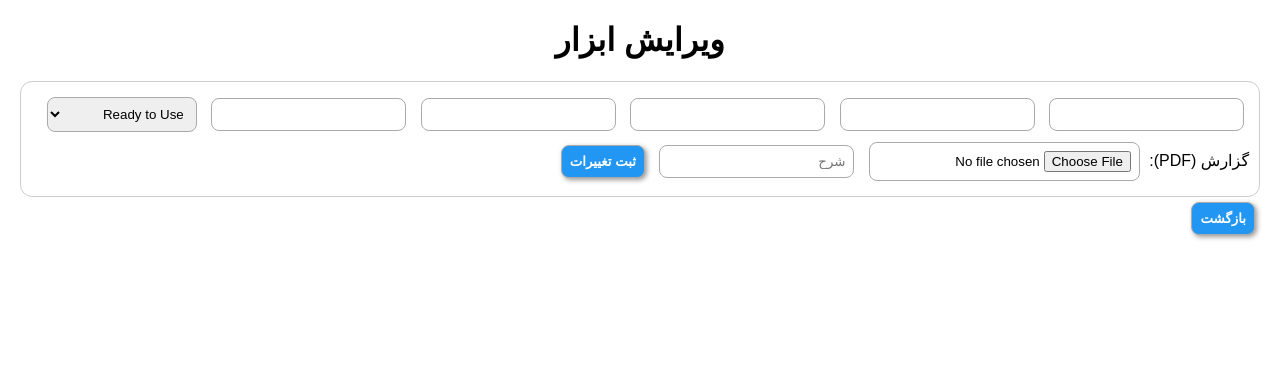
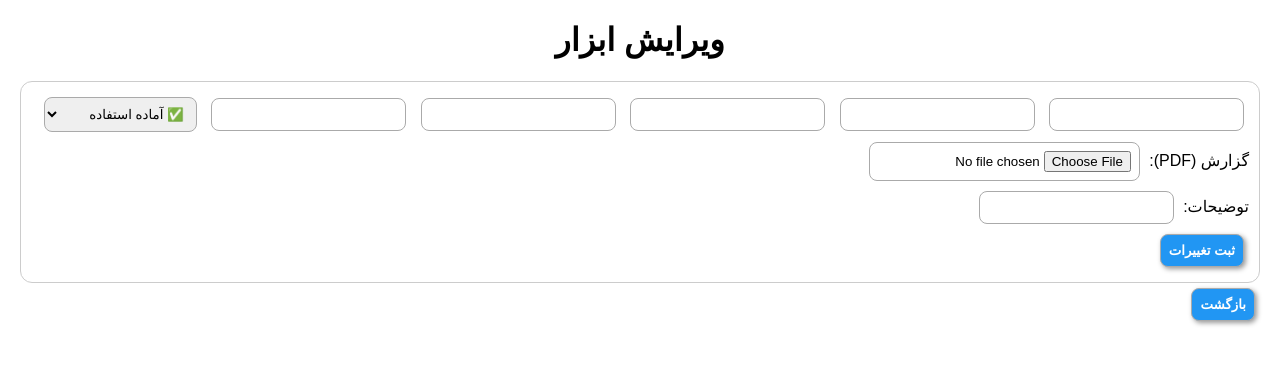
Before and after one commit to javadrad/Inventory-app-final, a Flask app: page /edit/1 in a window 1280 px wide. Shown: the top 365 px of the page. Run offline with Flask 3, Linux system fonts and the light colour scheme; data that the repository does not hold is empty.

Commit message:
Update edit.html

```diff
--- a/templates/edit.html
+++ b/templates/edit.html
@@ -4,7 +4,7 @@
     <meta charset="UTF-8">
     <title>ویرایش ابزار</title>
     <style>
-        body { font-family: Arial, sans-serif; direction: rtl; margin: 20px; }
+        body { font-family: "B Nazanin", Arial, sans-serif; direction: rtl; margin: 20px; }
         h1 { text-align: center; font-weight: bold; }
         form { padding: 10px; border: 1px solid #ccc; border-radius: 12px; }
         input, select, button { margin: 5px; padding: 8px; border-radius: 8px; border: 1px solid #aaa; }
@@ -20,16 +20,19 @@
         <input type="text" name="thread_type" value="{{ item[4] }}">
         <input type="text" name="location" value="{{ item[5] }}">
         <select name="status">
-            <option value="Ready to Use" {% if item[6]=='Ready to Use' %}selected{% endif %}>Ready to Use</option>
-            <option value="Need to Repair" {% if item[6]=='Need to Repair' %}selected{% endif %}>Need to Repair</option>
-            <option value="Need to Sandblast" {% if item[6]=='Need to Sandblast' %}selected{% endif %}>Need to Sandblast</option>
-            <option value="Scrap" {% if item[6]=='Scrap' %}selected{% endif %}>Scrap</option>
-            <option value="Class 2" {% if item[6]=='Class 2' %}selected{% endif %}>Class 2</option>
-            <option value="Need to Inspection" {% if item[6]=='Need to Inspection' %}selected{% endif %}>Need to Inspection</option>
+            <option value="Ready to Use" {% if item[6]=='Ready to Use' %}selected{% endif %}>✅ آماده استفاده</option>
+            <option value="Need to Repair" {% if item[6]=='Need to Repair' %}selected{% endif %}>🛠 نیاز به تعمیر</option>
+            <option value="Need to Sandblast" {% if item[6]=='Need to Sandblast' %}selected{% endif %}>🌀 نیاز به سندبلاست</option>
+            <option value="Scrap" {% if item[6]=='Scrap' %}selected{% endif %}>❌ خراب</option>
+            <option value="Class 2" {% if item[6]=='Class 2' %}selected{% endif %}>📌 Class 2</option>
+            <option value="Need to Inspection" {% if item[6]=='Need to Inspection' %}selected{% endif %}>🔍 نیاز به بازرسی</option>
         </select>
+        <br>
         گزارش (PDF): <input type="file" name="report_file">
         <input type="hidden" name="report_link" value="{{ item[7] }}">
-        <input type="text" name="description" value="{{ item[8] }}" placeholder="شرح">
+        <br>
+        توضیحات: <input type="text" name="description" value="{{ item[8] }}">
+        <br>
         <button type="submit">ثبت تغییرات</button>
     </form>
     <a href="/"><button>بازگشت</button></a>
```
